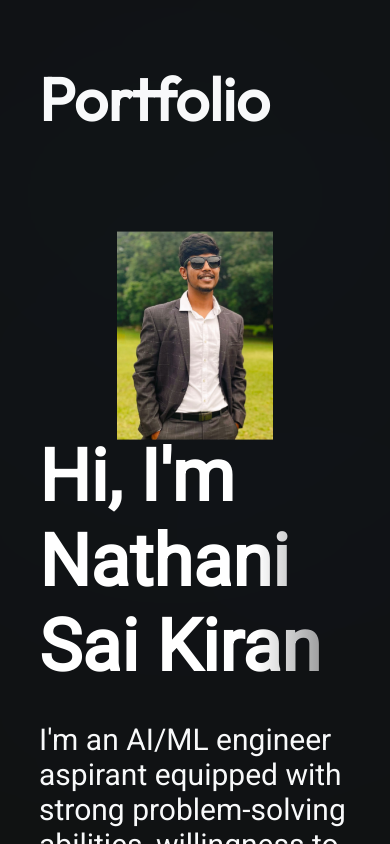
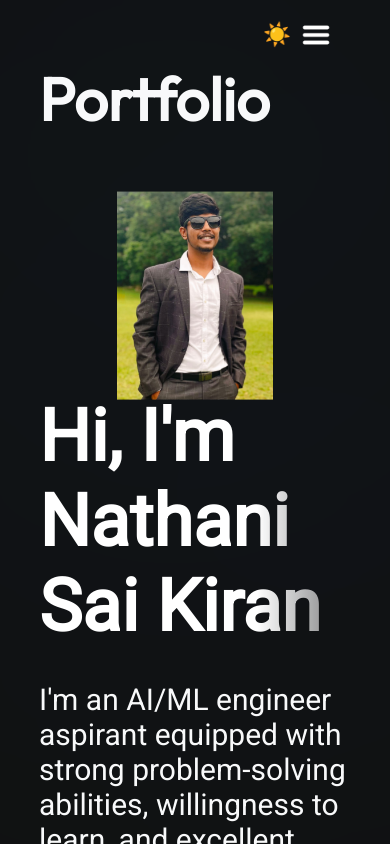
Before and after one commit to saikiran-nathani/Portfolio, a React (Vite) app: page / in a window 390 px wide. Shown: the top 844 px of the page. Built offline with nearby package versions, Linux system fonts and the light colour scheme.

Commit message:
menu button

```diff
--- a/src/components/Navbar/Navbar.jsx
+++ b/src/components/Navbar/Navbar.jsx
@@ -39,9 +39,11 @@ export const Navbar = () => {
             <li><a href="#projects">Projects</a></li>
             <li><a href="#contact">Contact</a></li>
           </ul>
+          <div className={styles.controls}>
+            <button onClick={toggleTheme} className={styles.themeToggle}>
+              {theme === "light" ? "🌙" : "☀️"}
+            </button>
 
-
-          {/* 🍔 Mobile Menu Button */}
             <img
                 className={styles.menuBtn}
                 src={
@@ -52,9 +54,7 @@ export const Navbar = () => {
                 alt="menu-button"
                 onClick={() => setMenuOpen(!menuOpen)}
             />
-          <button onClick={toggleTheme} className={styles.themeToggle}>
-            {theme === "light" ? "🌙" : "☀️"}
-          </button>
+          </div>
         </div>
       </nav>
 
--- a/src/components/Navbar/Navbar.module.css
+++ b/src/components/Navbar/Navbar.module.css
@@ -8,6 +8,12 @@
   padding-top: 61px;
   z-index: 2;
   margin: 0 10%;
+}
+
+.controls {
+  display: flex;
+  align-items: center;
+  gap: 1rem;
 }
 
 .title {
@@ -51,8 +57,10 @@
 
 .menuBtn {
   display: none;
-  padding-left: 500px;
-  margin-left: 1rem;
+  width: 30px;
+  height: 30px;
+  cursor: pointer;
+  object-fit: contain;
 }
 
 
@@ -62,39 +70,42 @@
     align-items: flex-start;
   }
 
-  .menu {
-    position: absolute;
-    right: 0;
-    margin-right: 10%;
-    flex-direction: column;
-    align-items: flex-end;
-    gap: 11px;
-    z-index: 3;
-  }
-
   .menuBtn {
     display: block;
-    cursor: pointer;
+    position: absolute;
+    top: 20px;
+    right: 20px;
+    z-index: 100;
   }
 
   .menuItems {
     display: none;
     flex-direction: column;
-    align-items: center;
+    align-items: flex-end;
     gap: 13px;
+    position: absolute;
+    top: 60px;
+    right: 20px;
     border-radius: 10px;
     background: rgb(25, 55, 109);
     background: linear-gradient(
-      0deg,
-      rgba(25, 55, 109, 0.2) 0%,
-      rgba(25, 55, 109, 1) 100%
+            0deg,
+            rgba(25, 55, 109, 0.2) 0%,
+            rgba(25, 55, 109, 1) 100%
     );
     padding: 24px 33px;
     box-shadow: 0 0 4px 0 rgba(0, 0, 0, 0.25);
+    z-index: 99;
   }
 
   .menuOpen {
     display: flex;
     z-index: 1;
   }
+  .themeToggle {
+    position: absolute;
+    top: 20px;
+    right: 60px; /* place it to the left of the menu button */
+    z-index: 100;
+  }
 }
```
Lines whose indentation alone changed are shown as unchanged.
